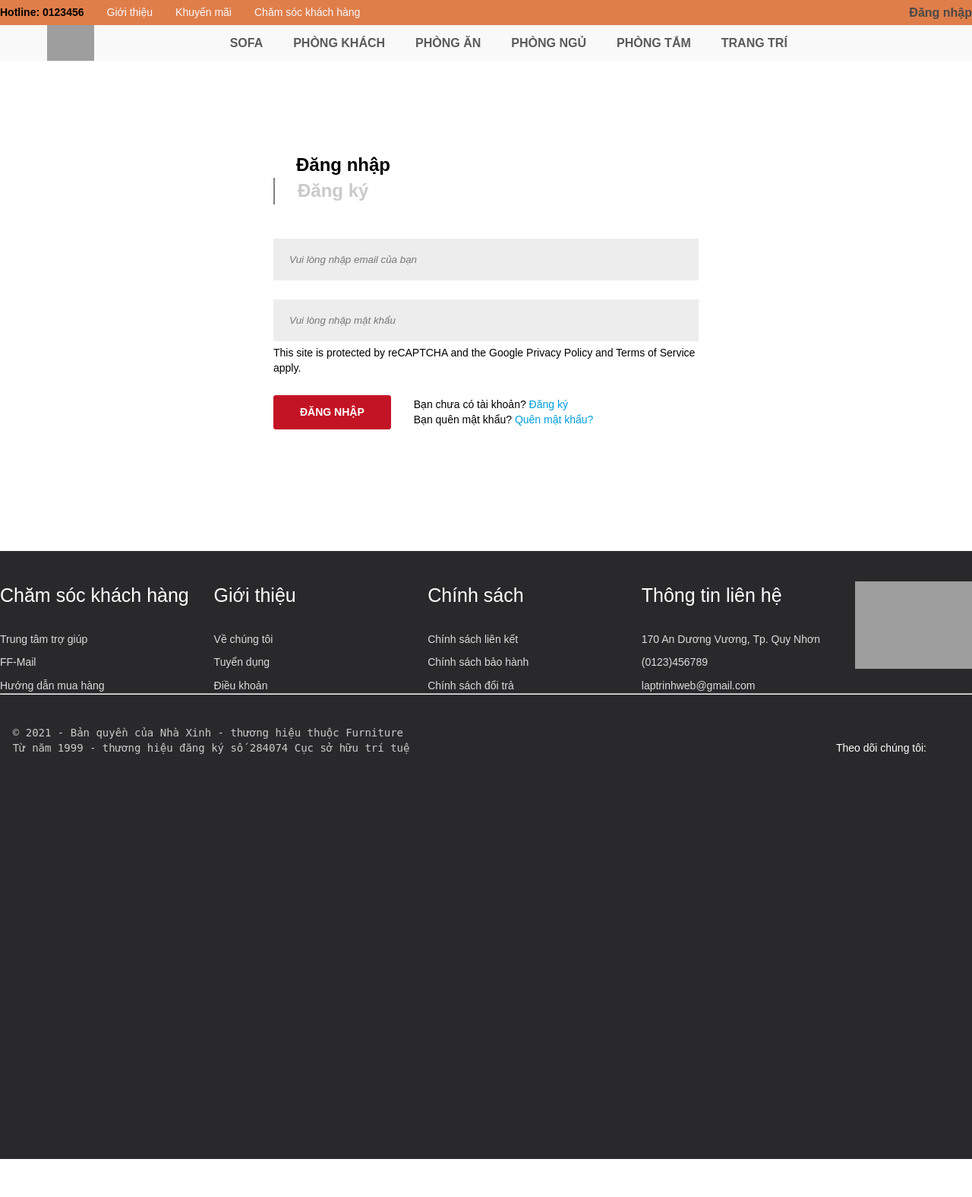
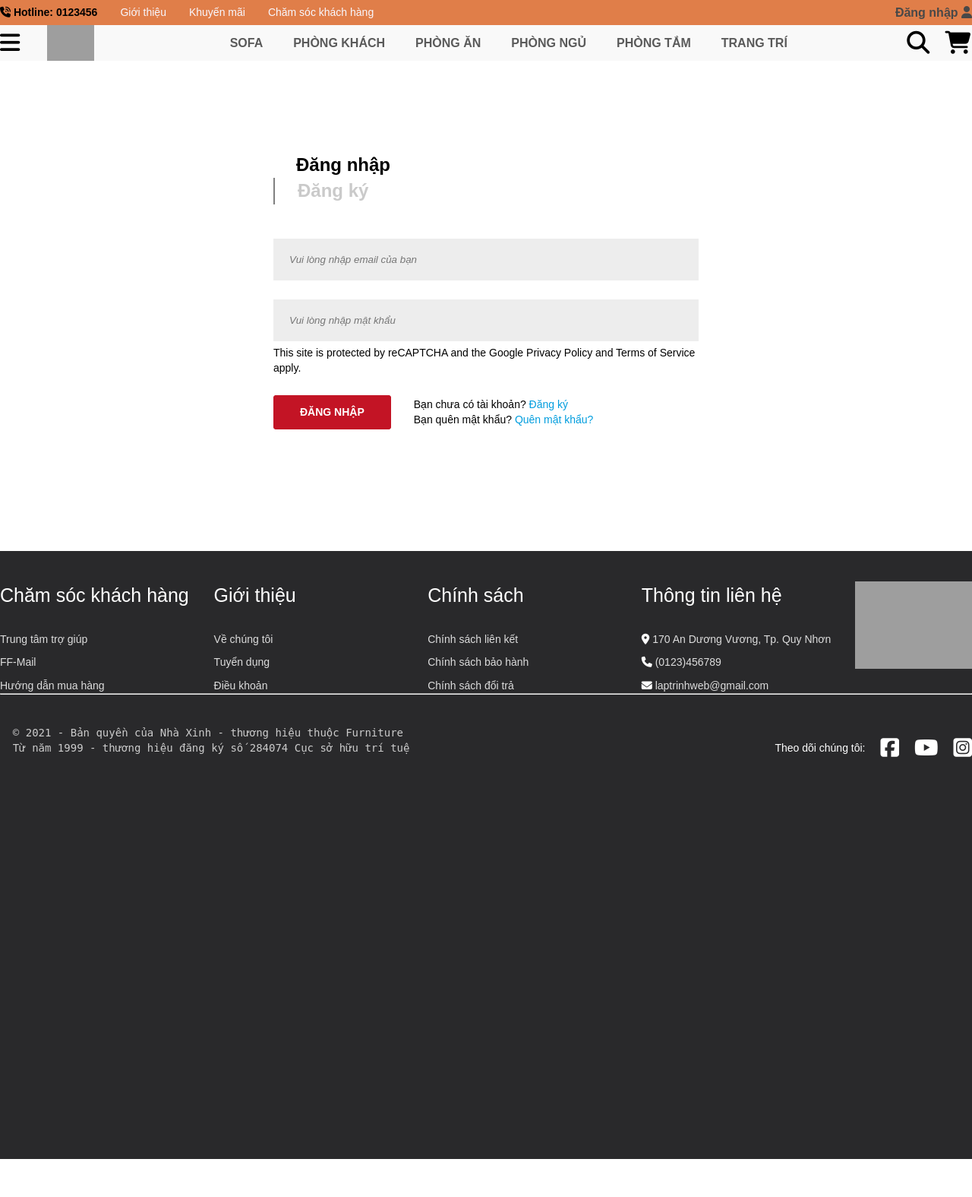
Before and after one commit to ayasterisk/Deadline2-6-2024, a PHP site: page /dangnhap.php in a window 1280 px wide. Shown: the whole page at 76% size. Run offline with PHP 8.4, Linux system fonts and the light colour scheme; grey boxes are pictures that could not be loaded.

Commit message:
tuyen update2

```diff
--- a/Deadline 2-6-2024/dangnhap.php
+++ b/Deadline 2-6-2024/dangnhap.php
@@ -28,7 +28,7 @@ else {
        <title></title>
        <meta charset="utf-8">
        <meta name="viewport" content="width=device-width, initial-scale=1.0">
-
+       <link rel="stylesheet" href="https://cdnjs.cloudflare.com/ajax/libs/font-awesome/6.5.2/css/all.min.css"/>
     </head>
     <body>
         <div class="container">
```
